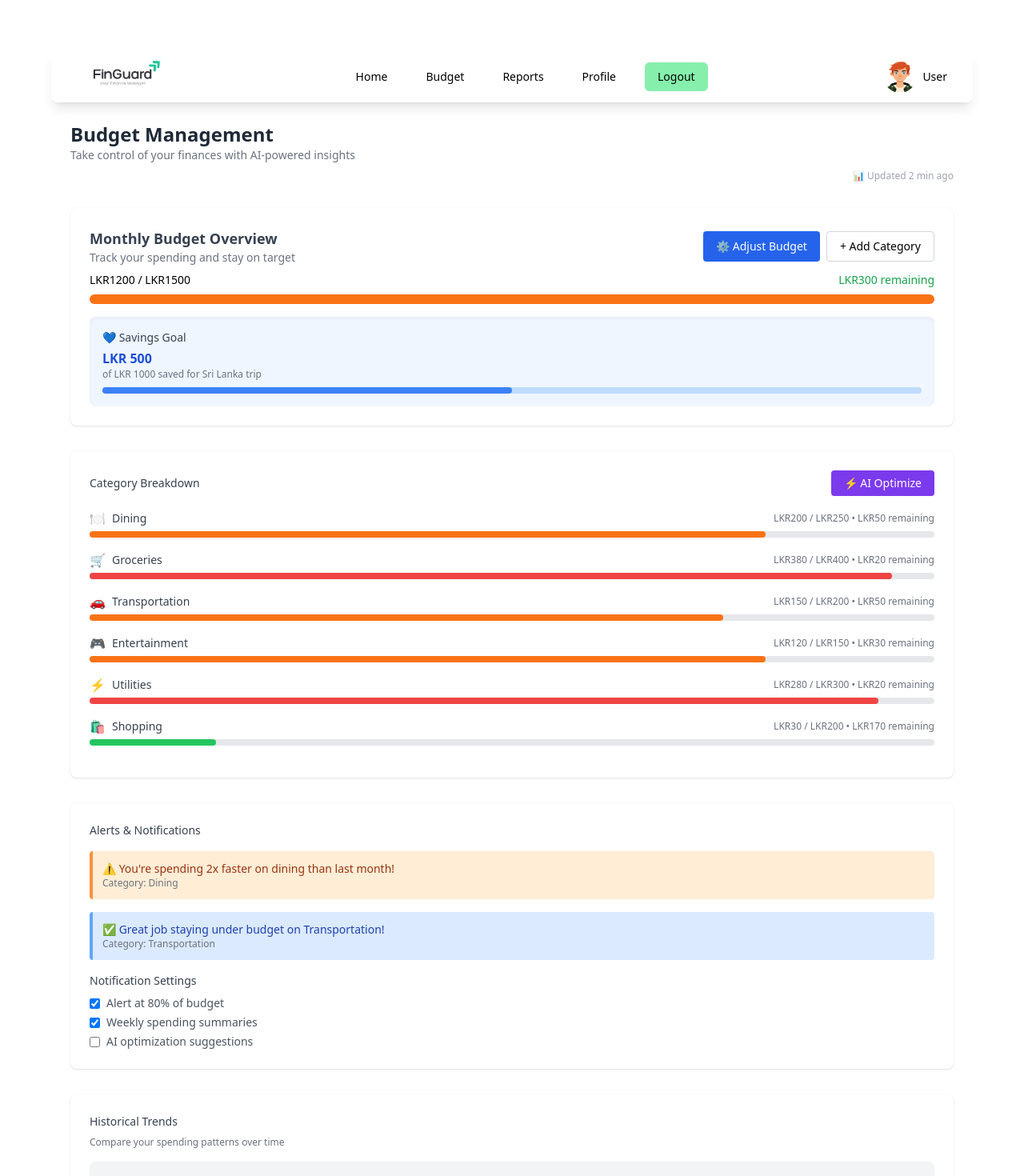
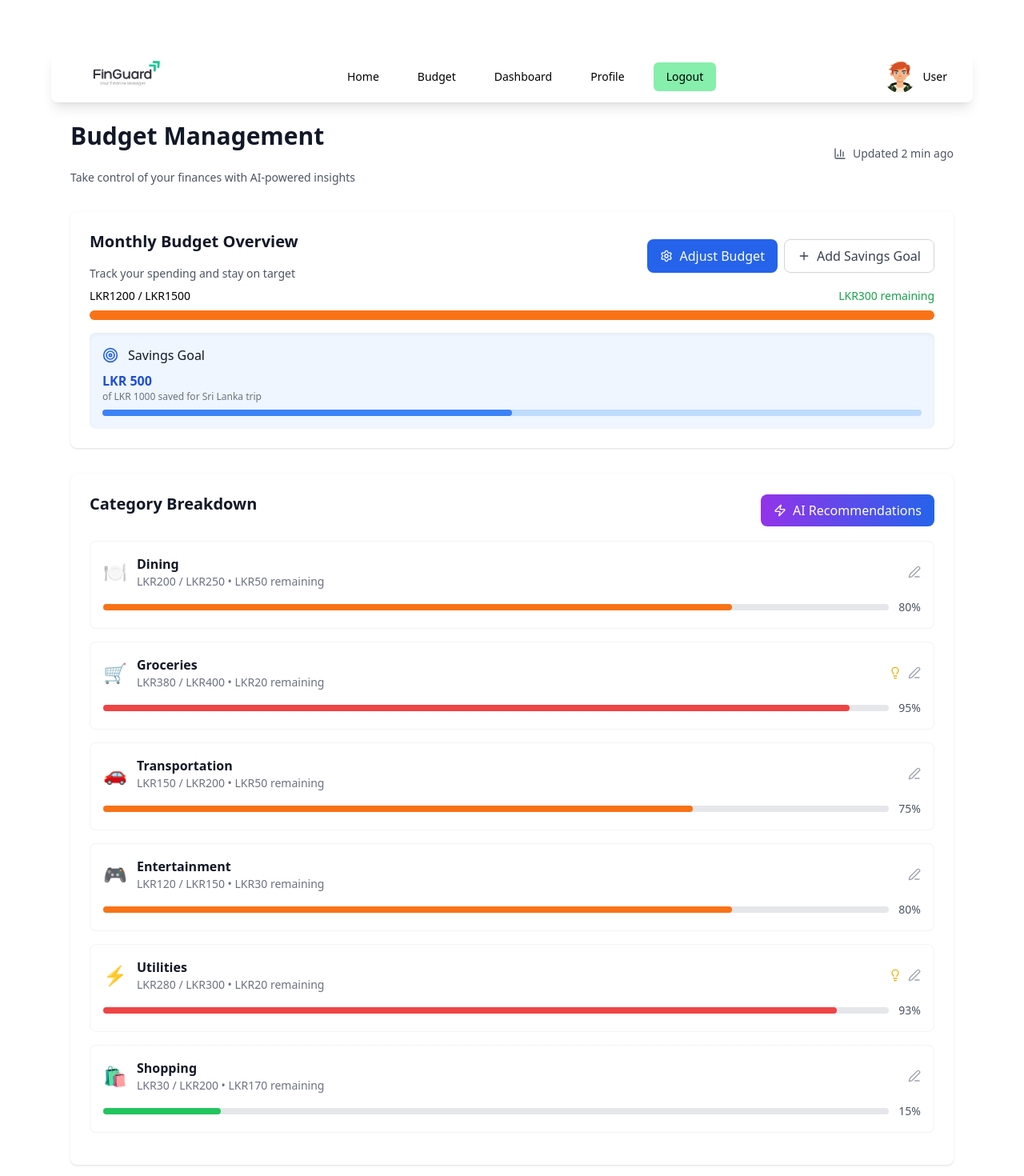
Before and after one commit to san2804/FinGuard-Updated-, a React (Create React App) app: page /budget in a window 1280 px wide. Shown: the top 1470 px of the page at 80% size. Built offline with nearby package versions, Linux system fonts and the light colour scheme.

Commit message:
UI changes in Budget page and Navbar

```diff
--- a/src/components/BudgetPage.js
+++ b/src/components/BudgetPage.js
@@ -1,5 +1,20 @@
 import React from 'react';
 import Navbar from './Navbar';
+import {
+  TrendingUp,
+  TrendingDown,
+  DollarSign,
+  Edit3,
+  Lightbulb,
+  Target,
+  AlertTriangle,
+  CheckCircle,
+  X,
+  Settings,
+  Plus,
+  BarChart3,
+  Zap
+} from 'lucide-react';
 
 const BudgetPage = () => {
   const budgetUsed = 1200;
@@ -22,22 +37,28 @@ const BudgetPage = () => {
 
       <div className="max-w-6xl mx-auto p-6 space-y-8">
         {/* Title and Subtitle */}
+        <div className="flex items-center justify-between">
           <div>
-          <h1 className="text-2xl font-bold text-gray-800">Budget Management</h1>
-          <p className="text-sm text-gray-500">Take control of your finances with AI-powered insights</p>
-          <p className="text-xs text-right text-gray-400 mt-2">📊 Updated 2 min ago</p>
+            <h1 className="text-3xl font-bold text-gray-900 text-left mb-6">Budget Management</h1>
+            <p className="text-sm text-gray-600">Take control of your finances with AI-powered insights</p>
+          </div>
+          <div className="flex items-center gap-2 text-sm text-gray-600">
+            <BarChart3 className="w-4 h-4" />
+            <span>Updated 2 min ago</span>
+          </div>
         </div>
 
         {/* Budget Overview */}
         <div className="bg-white p-6 rounded-lg shadow">
           <div className="flex justify-between items-center mb-2">
             <div>
-              <h2 className="text-lg font-semibold text-gray-700">Monthly Budget Overview</h2>
-              <p className="text-sm text-gray-500">Track your spending and stay on target</p>
+              <h3 className="text-xl font-bold text-gray-900 mb-4">Monthly Budget Overview</h3>
+              <p className="text-sm text-gray-600">Track your spending and stay on target</p>
             </div>
+            <br/>
             <div className="flex gap-2">
-              <button className="bg-blue-600 text-white px-4 py-2 rounded text-sm hover:bg-blue-700">⚙️ Adjust Budget</button>
-              <button className="border border-gray-300 px-4 py-2 rounded text-sm hover:bg-gray-100">+ Add Category</button>
+              <button className="px-4 py-2 bg-blue-600 text-white rounded-lg hover:bg-blue-700 transition-colors flex items-center gap-2"><Settings className="w-4 h-4" /> Adjust Budget</button>
+              <button className="px-4 py-2 border border-gray-300 text-gray-700 rounded-lg hover:bg-gray-50 transition-colors flex items-center gap-2"><Plus className="w-4 h-4" /> Add Savings Goal</button>
             </div>
           </div>
 
@@ -51,7 +72,10 @@ const BudgetPage = () => {
 
           {/* Savings Goal */}
           <div className="bg-blue-50 p-4 rounded-lg shadow-inner">
-            <h3 className="text-sm font-medium text-gray-700 mb-1">💙 Savings Goal</h3>
+            <div className="flex items-center gap-3 mb-2">
+              <Target className="w-5 h-5 text-blue-600" />
+              <span className="font-medium text-gray-900">Savings Goal</span>
+            </div>
             <p className="text-blue-700 font-bold text-base">LKR {savings}</p>
             <p className="text-xs text-gray-500 mb-2">of LKR {savingsGoal} saved for Sri Lanka trip</p>
             <div className="w-full bg-blue-200 rounded-full h-2">
@@ -63,8 +87,8 @@ const BudgetPage = () => {
         {/* Category Breakdown */}
         <div className="bg-white p-6 rounded-lg shadow">
           <div className="flex justify-between items-center mb-4">
-            <h3 className="text-sm font-medium text-gray-700">Category Breakdown</h3>
-            <button className="bg-violet-600 text-white px-4 py-1.5 rounded text-sm hover:bg-violet-700">⚡ AI Optimize</button>
+            <h3 className="text-xl font-bold text-gray-900 mb-4">Category Breakdown</h3>
+            <button className="px-4 py-2 bg-gradient-to-r from-purple-600 to-blue-600 text-white rounded-lg hover:from-purple-700 hover:to-blue-700 transition-all flex items-center gap-2"><Zap className="w-4 h-4" /> AI Recommendations</button>
           </div>
 
           {categories.map((cat, i) => {
@@ -76,18 +100,38 @@ const BudgetPage = () => {
             }[cat.bar];
 
             return (
-              <div key={i} className="mb-4">
-                <div className="flex justify-between items-center mb-1">
-                  <div className="flex items-center gap-2">
-                    <span>{cat.icon}</span>
-                    <span className="text-sm font-medium text-gray-700">{cat.name}</span>
-                  </div>
-                  <div className="text-xs text-gray-500">
+              <div key={i} className="border border-gray-100 rounded-lg p-4 hover:shadow-md transition-shadow mb-4">
+                  <div className="flex items-center justify-between mb-3">
+                    <div className="flex items-center gap-3">
+                      <span className="text-2xl">{cat.icon}</span>
+                      <div>
+                        <h4 className="font-semibold text-gray-900">{cat.name}</h4>
+                        <p className="text-sm text-gray-500">
                           LKR{cat.spent} / LKR{cat.limit} • LKR{cat.limit - cat.spent} remaining
+                        </p>
                       </div>
                     </div>
+                    <div className="flex items-center gap-2">
+                      {percent > 80 && (
+                        <Lightbulb className="w-4 h-4 text-yellow-500 cursor-pointer" title="AI suggestion available" />
+                      )}
+                      <Edit3 className="w-4 h-4 text-gray-400 cursor-pointer hover:text-gray-600" />
+                    </div>
+                  </div>
+
+                  <div className="flex items-center gap-3">
+                    <div className="flex-1">
                       <div className="w-full bg-gray-200 rounded-full h-2">
-                  <div className={`${barColor} h-2 rounded-full`} style={{ width: `${percent}%` }} />
+                        <div
+                          className={`h-2 rounded-full transition-all duration-300 ${
+                            percent <= 70 ? 'bg-green-500' :
+                            percent <= 90 ? 'bg-orange-500' : 'bg-red-500'
+                          }`}
+                          style={{ width: `${Math.min(percent, 100)}%` }}
+                        />
+                      </div>
+                    </div>
+                    <span className="text-sm font-medium text-gray-600">{percent.toFixed(0)}%</span>
                   </div>
               </div>
             );
@@ -95,8 +139,8 @@ const BudgetPage = () => {
         </div>
 
         {/* Alerts & Notifications */}
-        <div className="bg-white p-6 rounded-lg shadow space-y-4">
-          <h3 className="text-sm font-medium text-gray-700">Alerts & Notifications</h3>
+        <div className="bg-white rounded-xl shadow-sm border border-gray-100 p-6">
+          <h3 className="text-xl font-bold text-gray-900 mb-4">Alerts & Notifications</h3>
 
           <div className="bg-orange-100 border-l-4 border-orange-400 p-3 text-sm text-orange-800 rounded">
             ⚠️ You're spending 2x faster on dining than last month!
@@ -109,17 +153,20 @@ const BudgetPage = () => {
           </div>
 
           {/* Notification Settings */}
-          <div className="mt-4">
-            <h4 className="text-sm font-medium text-gray-700 mb-2">Notification Settings</h4>
-            <div className="space-y-1 text-sm text-gray-600">
-              <label className="flex items-center gap-2">
-                <input type="checkbox" checked readOnly /> Alert at 80% of budget
+           <div className="mt-6 p-4 bg-gray-50 rounded-lg">
+          <h4 className="font-semibold text-gray-900 mb-3">Notification Settings</h4>
+          <div className="space-y-2">
+            <label className="flex items-center gap-3">
+              <input type="checkbox" className="rounded" defaultChecked />
+              <span className="text-sm text-gray-700">Alert at 80% of budget</span>
             </label>
-              <label className="flex items-center gap-2">
-                <input type="checkbox" checked readOnly /> Weekly spending summaries
+            <label className="flex items-center gap-3">
+              <input type="checkbox" className="rounded" defaultChecked />
+              <span className="text-sm text-gray-700">Weekly spending summaries</span>
             </label>
-              <label className="flex items-center gap-2">
-                <input type="checkbox" /> AI optimization suggestions
+            <label className="flex items-center gap-3">
+              <input type="checkbox" className="rounded" />
+              <span className="text-sm text-gray-700">AI optimization suggestions</span>
             </label>
           </div>
         </div>
@@ -127,8 +174,8 @@ const BudgetPage = () => {
 
         {/* Historical Trends Placeholder */}
         <div className="bg-white p-6 rounded-lg shadow">
-          <h3 className="text-sm font-medium text-gray-700 mb-2">Historical Trends</h3>
-          <p className="text-xs text-gray-500 mb-4">Compare your spending patterns over time</p>
+          <h3 className="text-xl font-bold text-gray-900 mb-4">Historical Trends</h3>
+          <p className="text-sm text-gray-600">Compare your spending patterns over time</p><br/>
           <div className="bg-gray-100 h-48 rounded-lg flex items-center justify-center text-gray-400">
             {/* Replace with chart later */}
             Chart placeholder
--- a/src/components/Navbar.js
+++ b/src/components/Navbar.js
@@ -29,7 +29,7 @@ const Navbar = () => {
               Budget
             </Link>
             <Link to="/reports" className="text-black hover:bg-green-200 px-3 py-2 rounded-md text-sm font-medium">
-              Reports
+              Dashboard
             </Link>
             <Link to="/profile" className="text-black hover:bg-green-200 px-3 py-2 rounded-md text-sm font-medium">
               Profile
```
Lines whose indentation alone changed are shown as unchanged.
